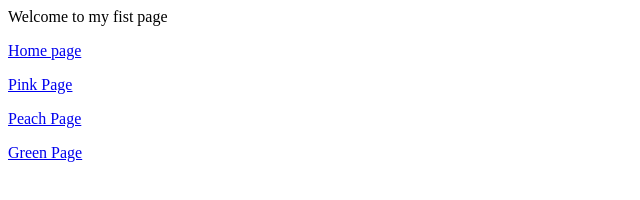
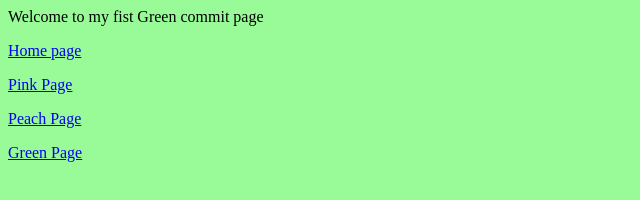
Before and after one commit to nataliian1/demo, a plain HTML site: page green.html in a window 1280 px wide. Shown: the whole page, without its empty margins (0-640 px from the left). Drawn offline with Linux system fonts and the light colour scheme.

Commit message:
Update green.html

```diff
--- a/green.html
+++ b/green.html
@@ -4,9 +4,9 @@
       This is my first page
     </title>
   </head>
-  <body>
+  <body bgcolor = "98FB98">
     <p>
-      Welcome to my fist page
+      Welcome to my fist Green commit page
     </p>
      <p><a href="index.html">Home page</a></p>
     <p><a href="pink.html">Pink Page</a></p>
```
